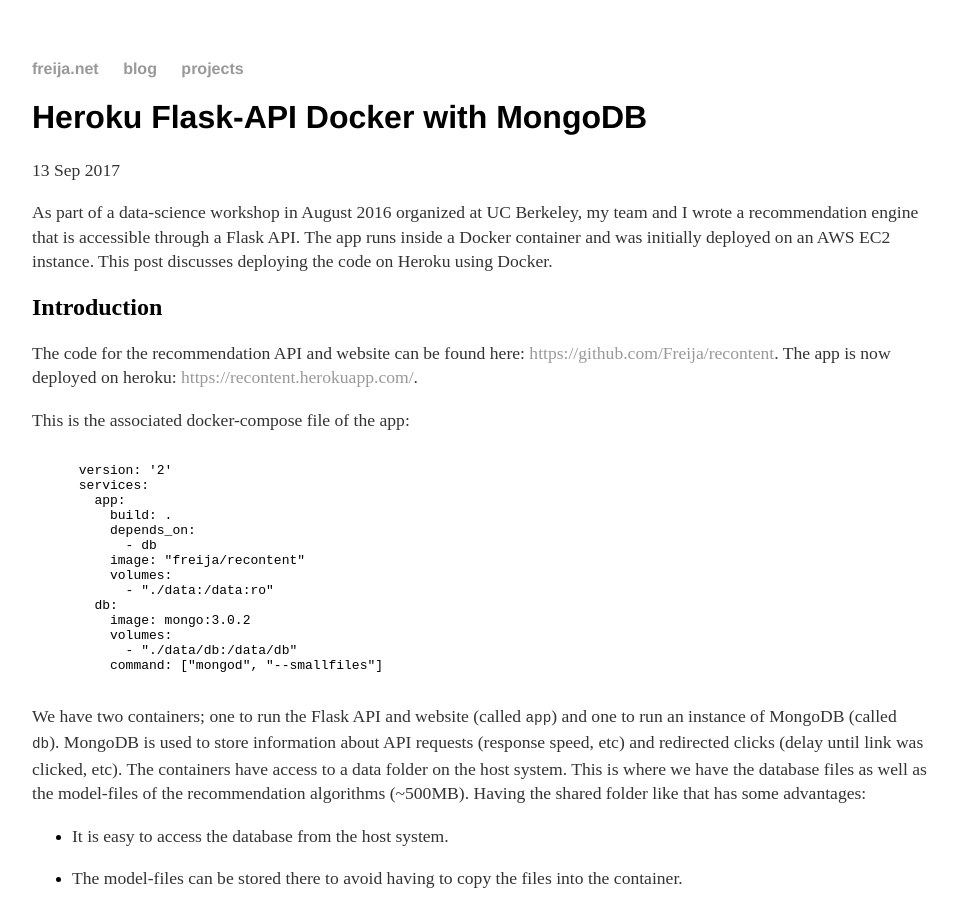
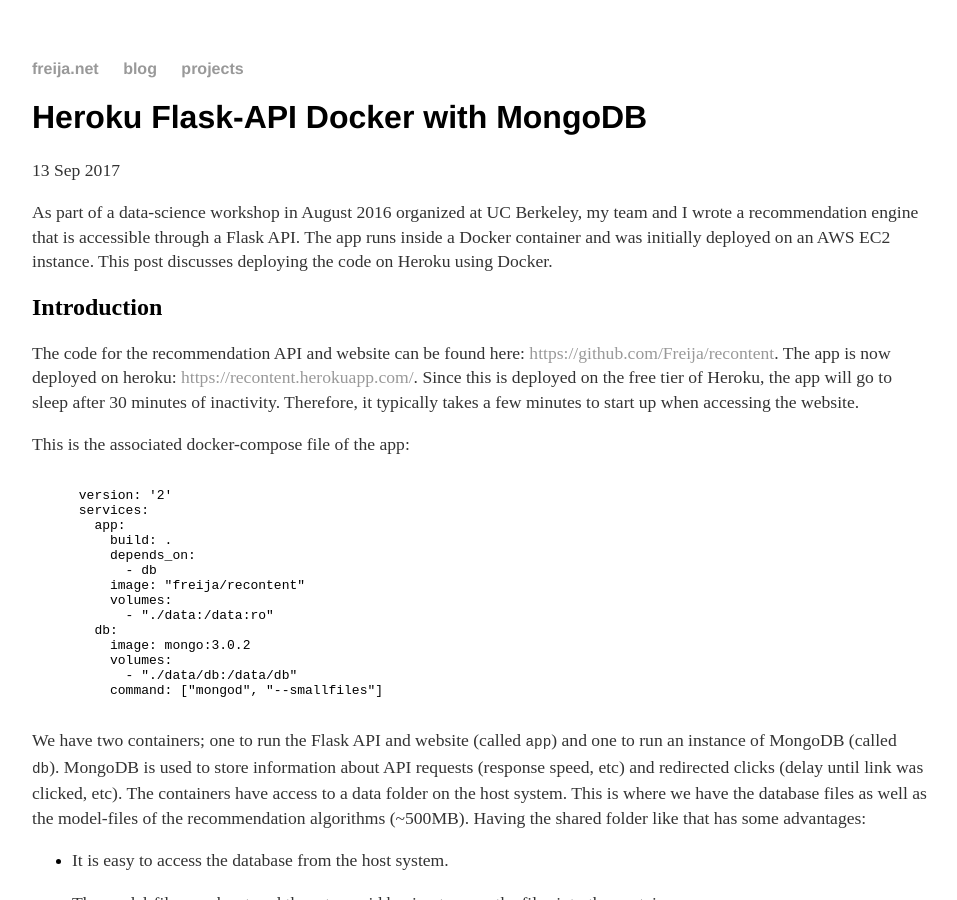
Before and after one commit to Freija/freija.github.io, a Jekyll site: the page built from _posts/2017-09-13-heroku_docker-mongodb.md, in a window 1280 px wide and 900 px high. Shown: the whole window, without its empty margins (160-1117 px from the left). Built offline with Jekyll 4.4.1, drawn with Linux system fonts in a browser that asks for light colours.

Commit message:
Docker heroku post: small update

```diff
--- a/_posts/2017-09-13-heroku_docker-mongodb.md
+++ b/_posts/2017-09-13-heroku_docker-mongodb.md
@@ -12,7 +12,8 @@
 
 ## Introduction
 
-The code for the recommendation API and website can be found here: [https://github.com/Freija/recontent](https://github.com/Freija/recontent). The app is now deployed on heroku: [https://recontent.herokuapp.com/](https://recontent.herokuapp.com/).
+The code for the recommendation API and website can be found here: [https://github.com/Freija/recontent](https://github.com/Freija/recontent). The app is now deployed on heroku: [https://recontent.herokuapp.com/](https://recontent.herokuapp.com/). Since this is deployed on the free tier of Heroku, the app will go to sleep after 30 minutes of inactivity. Therefore, it typically takes a few minutes to start up when accessing the website.
+
 
 This is the associated docker-compose file of the app:
 
```
